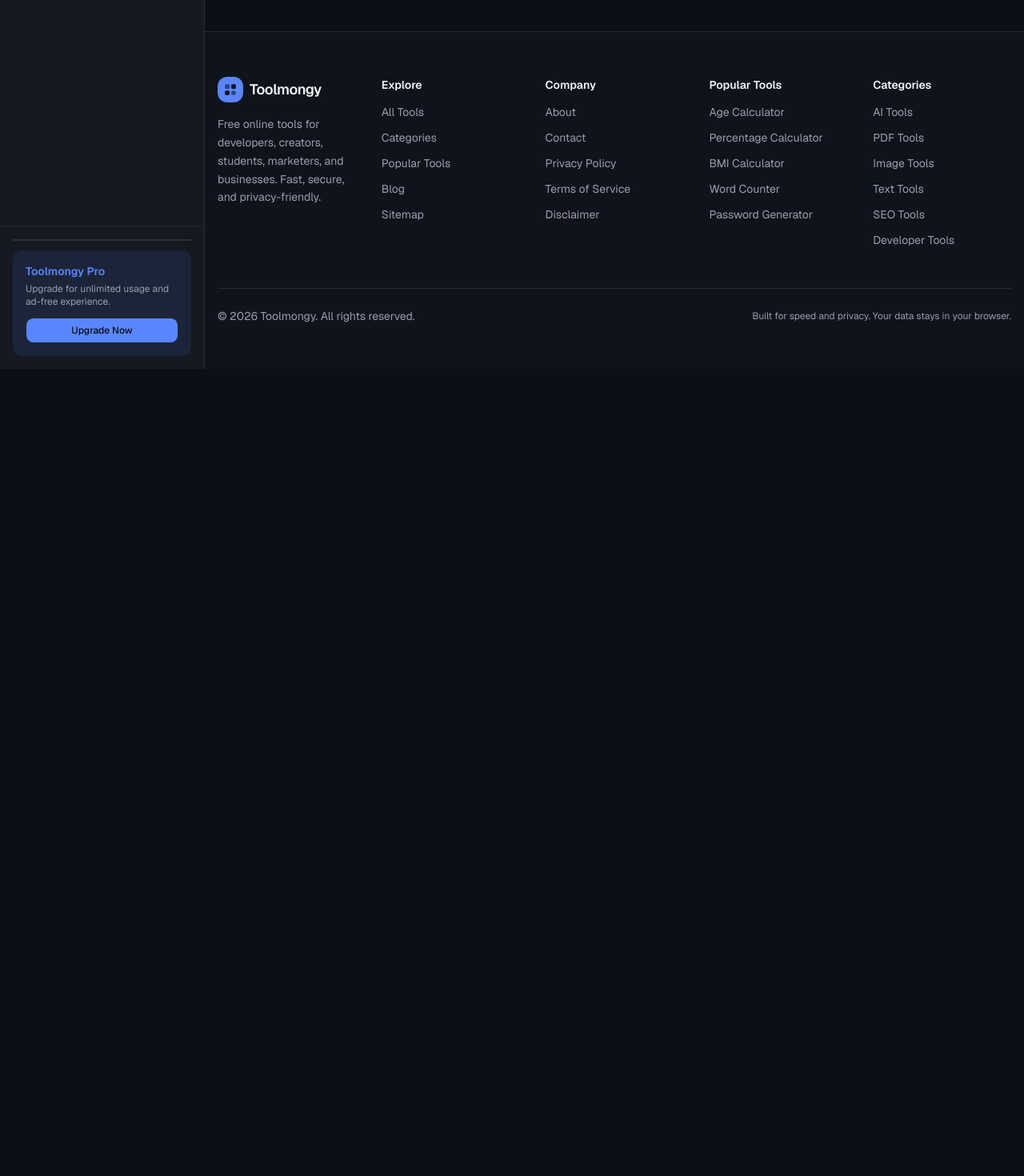
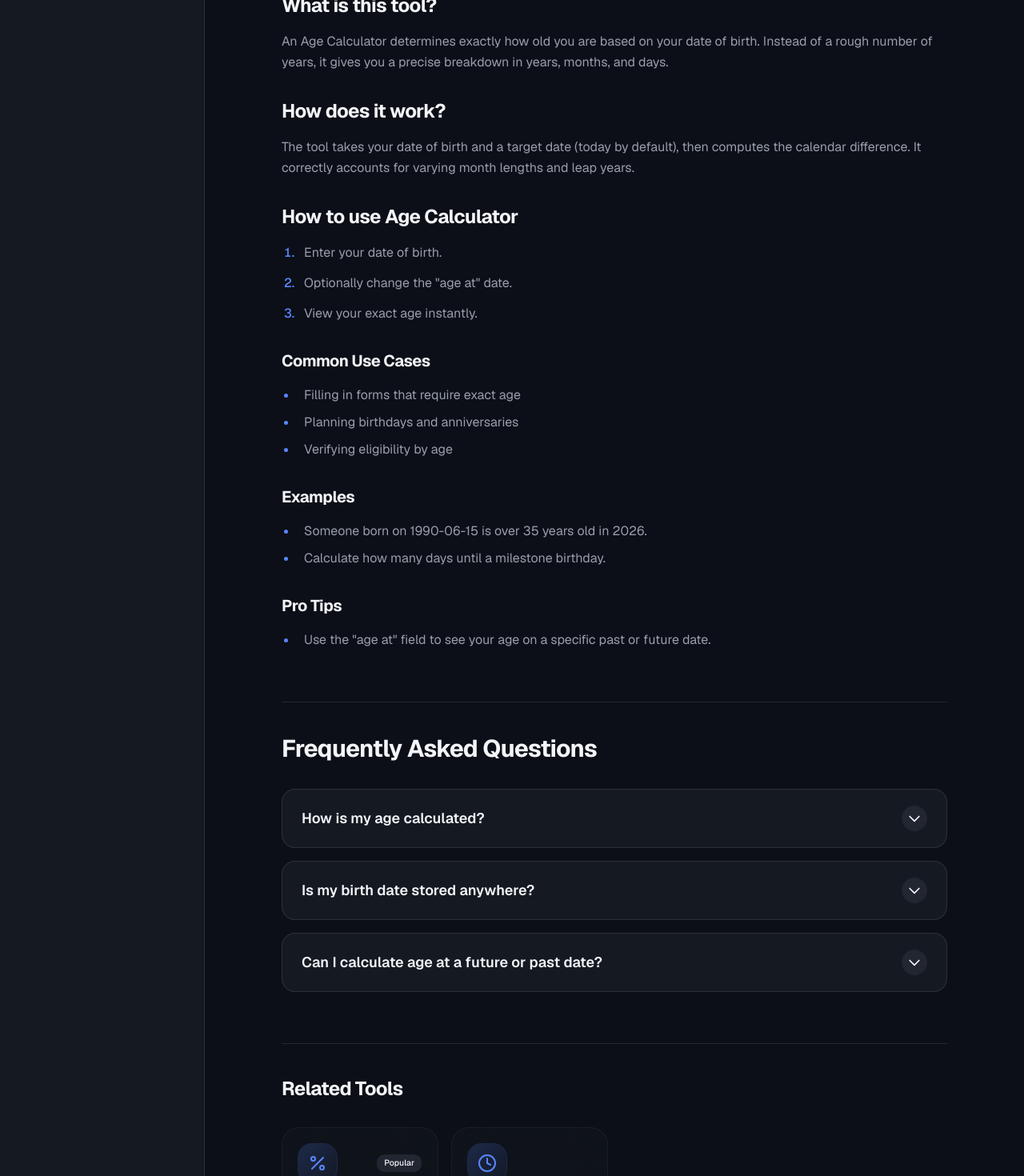
Before and after one commit to NaaDy/toolmongy, a Next.js app: page /tools/age-calculator in a window 1280 px wide. Shown: the part 460-1930 px from the top of the page at 80% size. Before the commit the page ends 921 px from the top, so only its background shows below. Built offline with nearby package versions, Linux system fonts and the light colour scheme.

Commit message:
Enhance tool page layout with SEO features

```diff
--- a/app/tools/[slug]/page.tsx
+++ b/app/tools/[slug]/page.tsx
@@ -3,6 +3,8 @@ import type { Metadata } from "next"
 import { tools, getCategory } from "@/lib/tools"
 import { getToolComponent } from "@/components/tools/registry"
 import { SITE, absoluteUrl } from "@/lib/site"
+import { ToolJsonLd } from "@/components/seo/json-ld"
+import { ToolCardGrid } from "@/components/tools/tool-card"
 
 interface Props {
   params: Promise<{ slug: string }>
@@ -30,6 +32,14 @@ export async function generateMetadata({ params }: Props): Promise<Metadata> {
   }
 }
 
+function getRelatedTools(tool: typeof tools[0]) {
+  if (tool.relatedTools && tool.relatedTools.length > 0) {
+    return tools.filter(t => tool.relatedTools!.includes(t.slug))
+  }
+  // Fallback to same category, excluding the current tool, capped at 3
+  return tools.filter(t => t.category === tool.category && t.slug !== tool.slug).slice(0, 3)
+}
+
 export default async function ToolPage({ params }: Props) {
   const { slug } = await params
 
@@ -40,8 +50,11 @@ export default async function ToolPage({ params }: Props) {
 
   const category = getCategory(tool.category)
   const ToolComponent = getToolComponent(slug)
+  const relatedToolsList = getRelatedTools(tool)
 
   return (
+    <>
+      <ToolJsonLd tool={tool} />
       <main className="mx-auto max-w-4xl px-4 py-12 sm:px-6 lg:px-8">
         <span className="text-sm font-medium text-primary">
           {category?.name ?? tool.category}
@@ -64,6 +77,104 @@ export default async function ToolPage({ params }: Props) {
             </div>
           )}
         </div>
+
+        {/* --- SEO Content Section --- */}
+        <div className="mt-20 space-y-16">
+
+          {/* How to Use & Content */}
+          <section className="prose prose-neutral dark:prose-invert max-w-none space-y-8">
+            {tool.content?.what && (
+              <div>
+                <h2 className="text-2xl font-bold tracking-tight mb-4 text-foreground">What is this tool?</h2>
+                <p className="text-muted-foreground leading-relaxed">{tool.content.what}</p>
+              </div>
+            )}
+
+            {tool.content?.how && (
+              <div>
+                <h2 className="text-2xl font-bold tracking-tight mb-4 text-foreground">How does it work?</h2>
+                <p className="text-muted-foreground leading-relaxed">{tool.content.how}</p>
+              </div>
+            )}
+
+            {tool.content?.steps && tool.content.steps.length > 0 && (
+              <div>
+                <h2 className="text-2xl font-bold tracking-tight mb-4 text-foreground">How to use {tool.name}</h2>
+                <ol className="space-y-3 list-decimal list-outside ml-5 text-muted-foreground marker:text-primary marker:font-medium">
+                  {tool.content.steps.map((step, idx) => (
+                    <li key={idx} className="pl-2 leading-relaxed">{step}</li>
+                  ))}
+                </ol>
+              </div>
+            )}
+
+            {tool.content?.uses && tool.content.uses.length > 0 && (
+              <div>
+                <h3 className="text-xl font-bold tracking-tight mb-4 text-foreground">Common Use Cases</h3>
+                <ul className="space-y-2 list-disc list-outside ml-5 text-muted-foreground marker:text-primary">
+                  {tool.content.uses.map((use, idx) => (
+                    <li key={idx} className="pl-2 leading-relaxed">{use}</li>
+                  ))}
+                </ul>
+              </div>
+            )}
+
+            {tool.content?.examples && tool.content.examples.length > 0 && (
+              <div>
+                <h3 className="text-xl font-bold tracking-tight mb-4 text-foreground">Examples</h3>
+                <ul className="space-y-2 list-disc list-outside ml-5 text-muted-foreground marker:text-primary">
+                  {tool.content.examples.map((example, idx) => (
+                    <li key={idx} className="pl-2 leading-relaxed">{example}</li>
+                  ))}
+                </ul>
+              </div>
+            )}
+
+            {tool.content?.tips && tool.content.tips.length > 0 && (
+              <div>
+                <h3 className="text-xl font-bold tracking-tight mb-4 text-foreground">Pro Tips</h3>
+                <ul className="space-y-2 list-disc list-outside ml-5 text-muted-foreground marker:text-primary">
+                  {tool.content.tips.map((tip, idx) => (
+                    <li key={idx} className="pl-2 leading-relaxed">{tip}</li>
+                  ))}
+                </ul>
+              </div>
+            )}
+          </section>
+
+          {/* FAQ */}
+          {tool.faq && tool.faq.length > 0 && (
+            <section className="pt-10 border-t border-border">
+              <h2 className="text-3xl font-bold tracking-tight mb-8 text-foreground">Frequently Asked Questions</h2>
+              <div className="space-y-4">
+                {tool.faq.map((item, idx) => (
+                  <details key={idx} className="group rounded-xl border border-border bg-card px-6 py-5 [&_summary::-webkit-details-marker]:hidden overflow-hidden transition-all duration-300">
+                    <summary className="flex cursor-pointer items-center justify-between font-semibold text-foreground outline-none text-lg">
+                      {item.question}
+                      <span className="ml-6 flex h-8 w-8 shrink-0 items-center justify-center rounded-full bg-muted group-open:bg-primary group-open:text-primary-foreground transition-colors duration-300">
+                        <svg className="h-5 w-5 transition-transform duration-300 group-open:rotate-180" fill="none" viewBox="0 0 24 24" stroke="currentColor" strokeWidth="2">
+                          <path strokeLinecap="round" strokeLinejoin="round" d="M19 9l-7 7-7-7" />
+                        </svg>
+                      </span>
+                    </summary>
+                    <p className="mt-5 text-muted-foreground leading-relaxed">
+                      {item.answer}
+                    </p>
+                  </details>
+                ))}
+              </div>
+            </section>
+          )}
+
+          {/* Related Tools */}
+          {relatedToolsList.length > 0 && (
+            <section className="pt-10 border-t border-border">
+              <h2 className="text-2xl font-bold tracking-tight mb-8 text-foreground">Related Tools</h2>
+              <ToolCardGrid tools={relatedToolsList} />
+            </section>
+          )}
+        </div>
       </main>
+    </>
   )
 }
```
Lines whose indentation alone changed are shown as unchanged.
